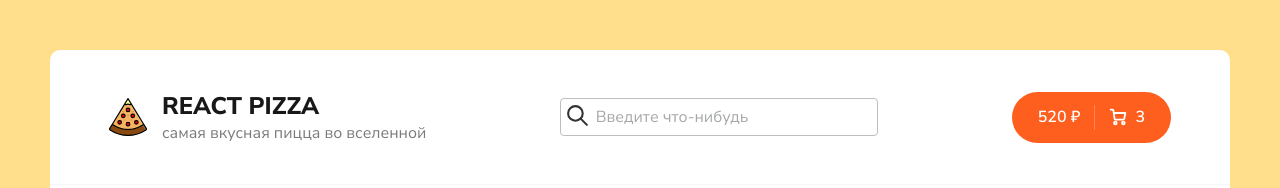
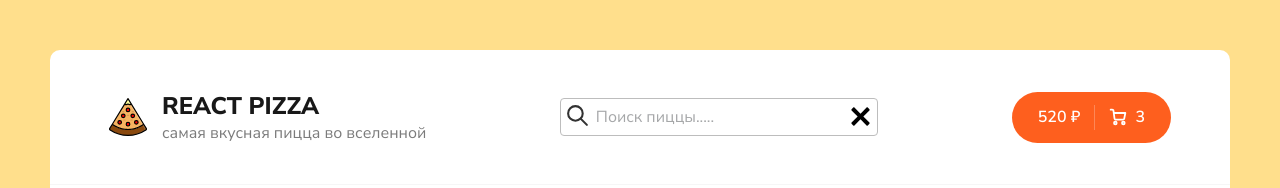
Before and after one commit to JetMars/react_pizza, a React (Create React App) app: page / in a window 1280 px wide. Shown: the top 188 px of the page. Built offline with nearby package versions, Linux system fonts and the light colour scheme; no server answers.

Commit message:
add_search-panel

```diff
--- a/src/App.js
+++ b/src/App.js
@@ -9,13 +9,19 @@ import Cart from "./pages/Cart";
 import NotFound from "./pages/NotFound";
 
 function App() {
+  const [searchValue, setSearchValue] = React.useState("");
+
+  console.log(searchValue);
   return (
     <div className="wrapper">
-      <Header />
+      <Header
+        searchValue={searchValue}
+        setSearchValue={(value) => setSearchValue(value)}
+      />
       <div className="content">
         <div className="container">
           <Routes>
-            <Route path="/" element={<Home />} />
+            <Route path="/" element={<Home searchValue={searchValue} />} />
             <Route path="cart" element={<Cart />} />
             <Route path="*" element={<NotFound />} />
           </Routes>
--- a/src/components/Header/index.jsx
+++ b/src/components/Header/index.jsx
@@ -7,7 +7,7 @@ import imageLogo from "../../assets/img/pizza-logo.svg";
 
 import SearchPanel from "../SearchPanel/index";
 
-const Header = () => {
+const Header = ({ searchValue, setSearchValue }) => {
   return (
     <div className={styles.header}>
       <div className={styles.container}>
@@ -18,7 +18,10 @@ const Header = () => {
             <p>самая вкусная пицца во вселенной</p>
           </div>
         </Link>
-        <SearchPanel />
+        <SearchPanel
+          searchValue={searchValue}
+          setSearchValue={(value) => setSearchValue(value)}
+        />
         <div className={styles.cart}>
           <Link to="cart" className="button button--cart">
             <span>520 ₽</span>
--- a/src/components/SearchPanel/SearchPanel.module.scss
+++ b/src/components/SearchPanel/SearchPanel.module.scss
@@ -1,12 +1,23 @@
 .root {
   position: relative;
   width: 30%;
-  .search {
+  .searchIcon {
     position: absolute;
     top: 5px;
     left: 5px;
     width: 25px;
     height: 25px;
+  }
+  .closeIcon {
+    position: absolute;
+    width: 25px;
+    height: 25px;
+    top: 6px;
+    right: 5px;
+    cursor: pointer;
+    &:hover {
+      opacity: 0.2;
+    }
   }
   input[type="text"] {
     font-family: inherit;
--- a/src/components/SearchPanel/index.jsx
+++ b/src/components/SearchPanel/index.jsx
@@ -2,16 +2,25 @@ import React from "react";
 
 import styles from "./SearchPanel.module.scss";
 
-import search from "../../assets/img/search-icon.svg";
+import searchIcon from "../../assets/img/search-icon.svg";
+import closeIcon from "../../assets/img/closeIcon.svg";
 
-function SearchPanel() {
+function SearchPanel({ searchValue, setSearchValue }) {
   return (
     <div className={styles.root}>
-      <img className={styles.search} src={search} alt="search-icon" />
+      <img className={styles.searchIcon} src={searchIcon} alt="search-icon" />
       <input
+        value={searchValue}
         className={styles.input}
         type="text"
-        placeholder="Введите что-нибудь"
+        placeholder="Поиск пиццы....."
+        onChange={(event) => setSearchValue(event.target.value)}
+      />
+      <img
+        onClick={() => setSearchValue("")}
+        className={styles.closeIcon}
+        src={closeIcon}
+        alt="search-icon"
       />
     </div>
   );
--- a/src/pages/Home.jsx
+++ b/src/pages/Home.jsx
@@ -5,7 +5,7 @@ import Sort from "../components/Sort";
 import PizzaBlock from "../components/PizzaBlock";
 import Sceleton from "../components/PizzaBlock/Sceleton";
 
-function Home() {
+function Home({ searchValue }) {
   const [data, setData] = React.useState([]);
   const [isLoading, setIsLoading] = React.useState(true);
   const [categoryType, setCategoryType] = React.useState(0);
@@ -14,14 +14,15 @@ function Home() {
     sortProperty: "rating",
   });
 
-  const category = categoryType ? categoryType : "";
+  const category = categoryType ? `category=${categoryType}` : "";
+  const search = searchValue ? `&search=${searchValue}` : "";
   const sortBy = sortType.sortProperty.replace("-", "");
   const order = sortType.sortProperty.includes("-") ? "desc" : "asc";
 
   React.useEffect(() => {
     setIsLoading(true);
     fetch(
-      `https://6446573fee791e1e29fc6cd1.mockapi.io/items?category=${category}&sortBy=${sortBy}&order=${order}`
+      `https://6446573fee791e1e29fc6cd1.mockapi.io/items?${category}&sortBy=${sortBy}&order=${order}${search}`
     )
       .then((resp) => resp.json())
       .then((json) => {
@@ -29,7 +30,7 @@ function Home() {
         setIsLoading(false);
       });
     window.scrollTo(0, 0);
-  }, [categoryType, sortType]);
+  }, [categoryType, sortType, searchValue]);
 
   return (
     <>
```
Also changed, not shown: src/assets/img/closeIcon.svg (added).
